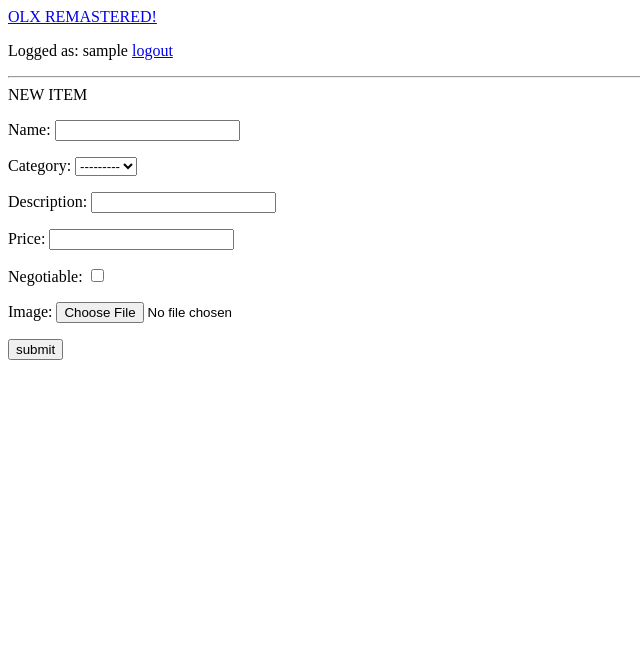
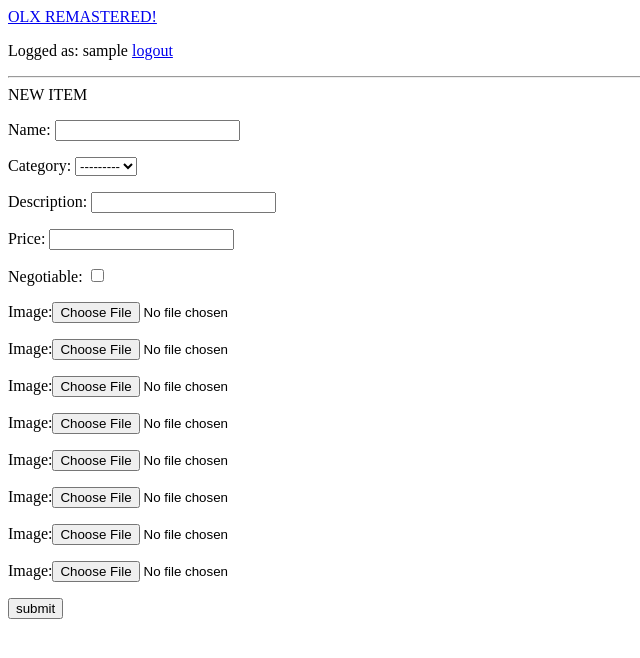
Before and after one commit to Jesyfox/olx_rem, a Django app: page /new_item/ in a window 1280 px wide. Shown: the top 658 px of the page, without its empty margins (0-640 px from the left). Run offline with Django 3.2, Linux system fonts and the light colour scheme; the visitor is signed in with stand-in values (Sample User, id 1); data that the repository does not hold is empty.

Commit message:
feature: added multiple image adding

```diff
--- a/olx_rem/classified_ads/models.py
+++ b/olx_rem/classified_ads/models.py
@@ -46,7 +46,7 @@ class Category(MPTTModel):
 
 class ItemImage(models.Model):
     item = models.ForeignKey('Item', on_delete=models.CASCADE, related_name='images')
-    image = models.ImageField(upload_to='item_photos', blank=True)
+    image = models.ImageField(upload_to='item_photos')
 
 
 @receiver(post_delete, sender=ItemImage)
--- a/olx_rem/classified_ads/templates/new_item.html
+++ b/olx_rem/classified_ads/templates/new_item.html
@@ -4,7 +4,11 @@ NEW ITEM
 <form method="post" enctype="multipart/form-data">
     {% csrf_token %}
     {{ item_form.as_p }}
-    {{ image_form.as_p }}
+
+    {{ image_form.management_form }}
+    {% for form in image_form %}
+        <p>{{ form }}</p>
+    {% endfor %}
     <input type="submit" name="submit" value="submit">
 </form>
 {% endblock %}
--- a/olx_rem/classified_ads/views.py
+++ b/olx_rem/classified_ads/views.py
@@ -1,6 +1,7 @@
 from django.contrib.auth import authenticate, login, logout
 from django.contrib.auth.forms import UserCreationForm, AuthenticationForm
 from django.contrib.auth.mixins import LoginRequiredMixin
+from django.forms.models import modelformset_factory
 from django.http import Http404
 from django.shortcuts import render, get_object_or_404, get_list_or_404, redirect, HttpResponseRedirect
 from django.views.generic import View
@@ -83,26 +84,31 @@ class ItemDelete(LoginRequiredMixin, DeleteView):
 class NewItem(LoginRequiredMixin, BaseViewMixin, View):
     login_url = '/'
     template_name = 'new_item.html'
+    image_formset = modelformset_factory(ItemImage,
+                                         form=ItemImageForm,
+                                         extra=8)
 
     def get(self, request):
         item_form = ItemForm
-        image_form = ItemImageForm
+        image_form = self.image_formset(queryset=ItemImage.objects.none())
         self.context.update(item_form=item_form, image_form=image_form)
         return render(request, self.template_name, self.context)
 
     def post(self, request, **kwargs):
         super().post(request, **kwargs)
         item_form = ItemForm(request.POST)
-        image_form = ItemImageForm(request.POST, request.FILES)
+        image_form = self.image_formset(request.POST, request.FILES,
+                                        queryset=ItemImage.objects.none())
         if item_form.is_valid():
             new_item = item_form.save(commit=False)
             new_item.user = request.user
             new_item.save()
-            if image_form.is_valid() and image_form.cleaned_data.get('image'):
-                print('validated!')
-                new_image = image_form.save(commit=False)
-                new_image.item = new_item
-                new_image.save()
+            if image_form.is_valid():
+                item_photos = [img for img in image_form.cleaned_data if img]
+                for form in item_photos:
+                    image = form['image']
+                    photo = ItemImage(item=new_item, image=image)
+                    photo.save()
         else:
             self.context.update(item_form=item_form, image_form=image_form)
             return render(request, self.template_name, self.context)
```
Also changed, not shown: olx_rem/classified_ads/migrations/0002_auto_20190325_1135.py (added).
